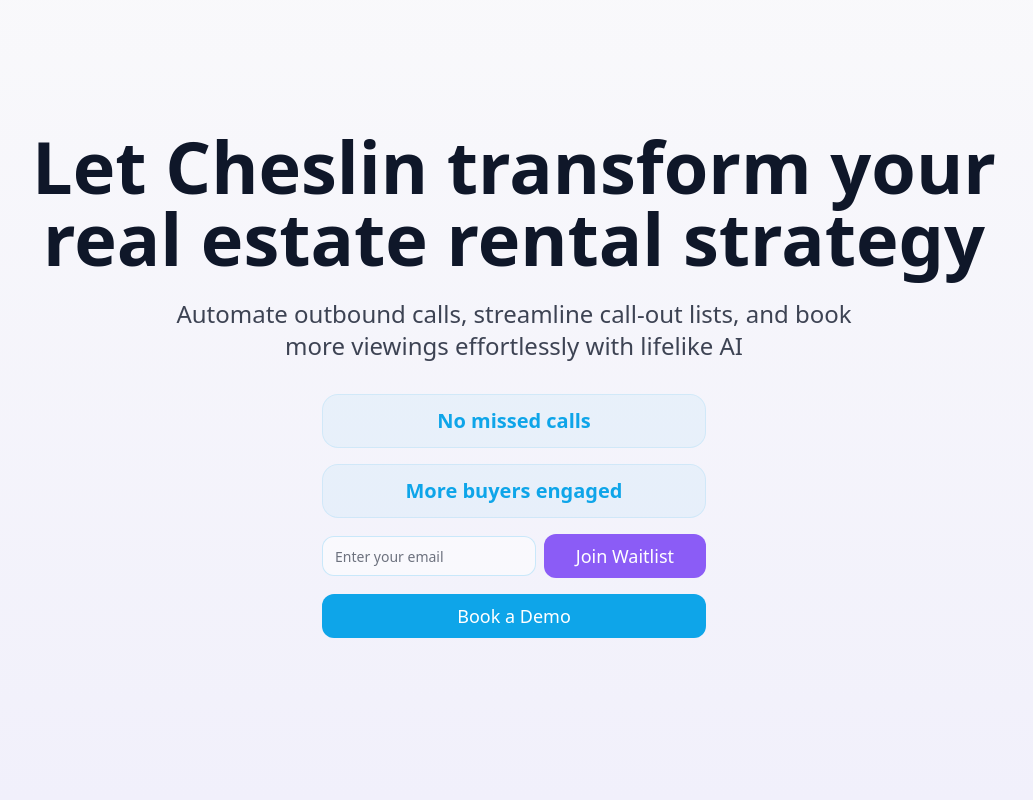
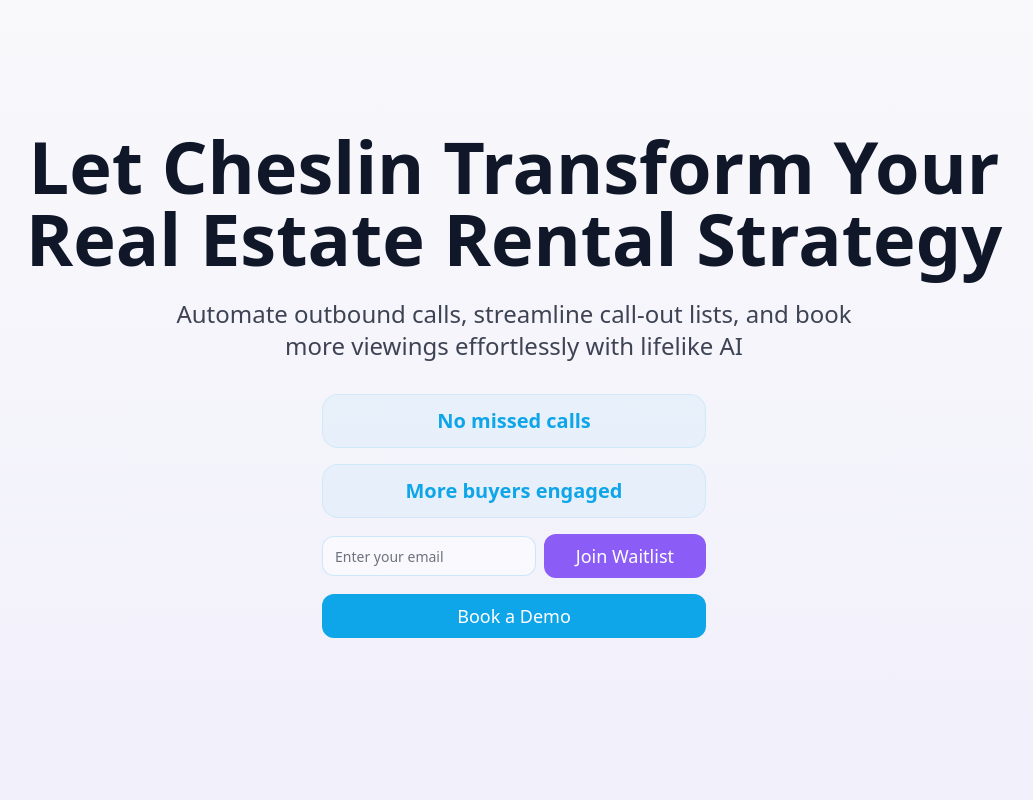
Before and after one commit to TomBizzell/cheslin-automate, a React (Vite) app: page / in a window 1280 px wide. Shown: the top 800 px of the page, without its empty margins (126-1159 px from the left). Built offline with nearby package versions, Linux system fonts and the light colour scheme.

Commit message:
Capitalize Words In Code
Updated the codebase to capitalize the first letters of all words as requested. This change applies to relevant text elements throughout the project.
[skip gpt_engineer]

```diff
--- a/src/components/landing/Hero.tsx
+++ b/src/components/landing/Hero.tsx
@@ -51,7 +51,7 @@ export const Hero = () => {
     <section className="min-h-screen flex items-center justify-center relative px-4 py-12 md:py-0 bg-gradient-to-b from-background to-muted">
       <div className="relative z-10 max-w-6xl mx-auto text-center">
         <h1 className="text-3xl md:text-5xl lg:text-7xl font-bold mb-4 md:mb-6 animate-fade-up px-4 text-foreground">
-          Let Cheslin transform your real estate rental strategy
+          Let Cheslin Transform Your Real Estate Rental Strategy
         </h1>
         <p className="text-lg md:text-xl lg:text-2xl mb-6 md:mb-8 text-foreground/80 max-w-3xl mx-auto animate-fade-up px-4">
           Automate outbound calls, streamline call-out lists, and book more viewings effortlessly with lifelike AI
```
